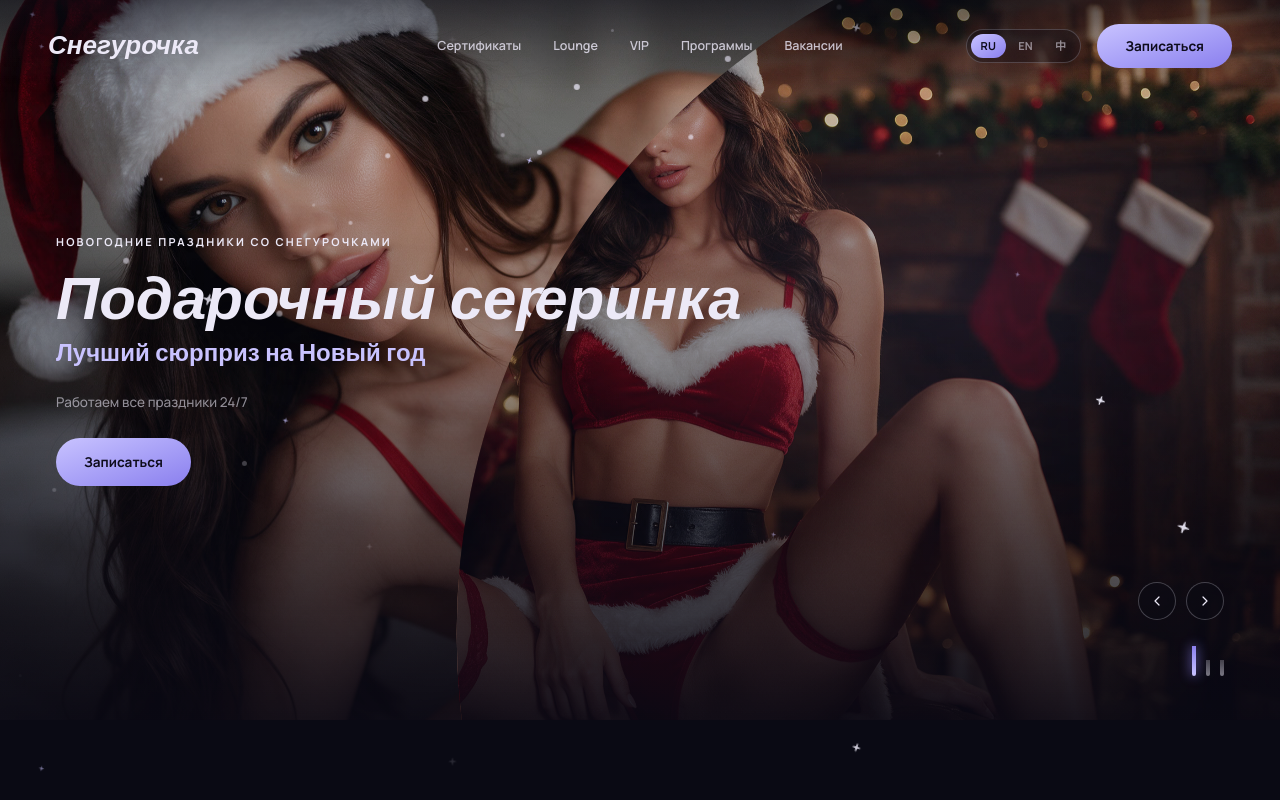
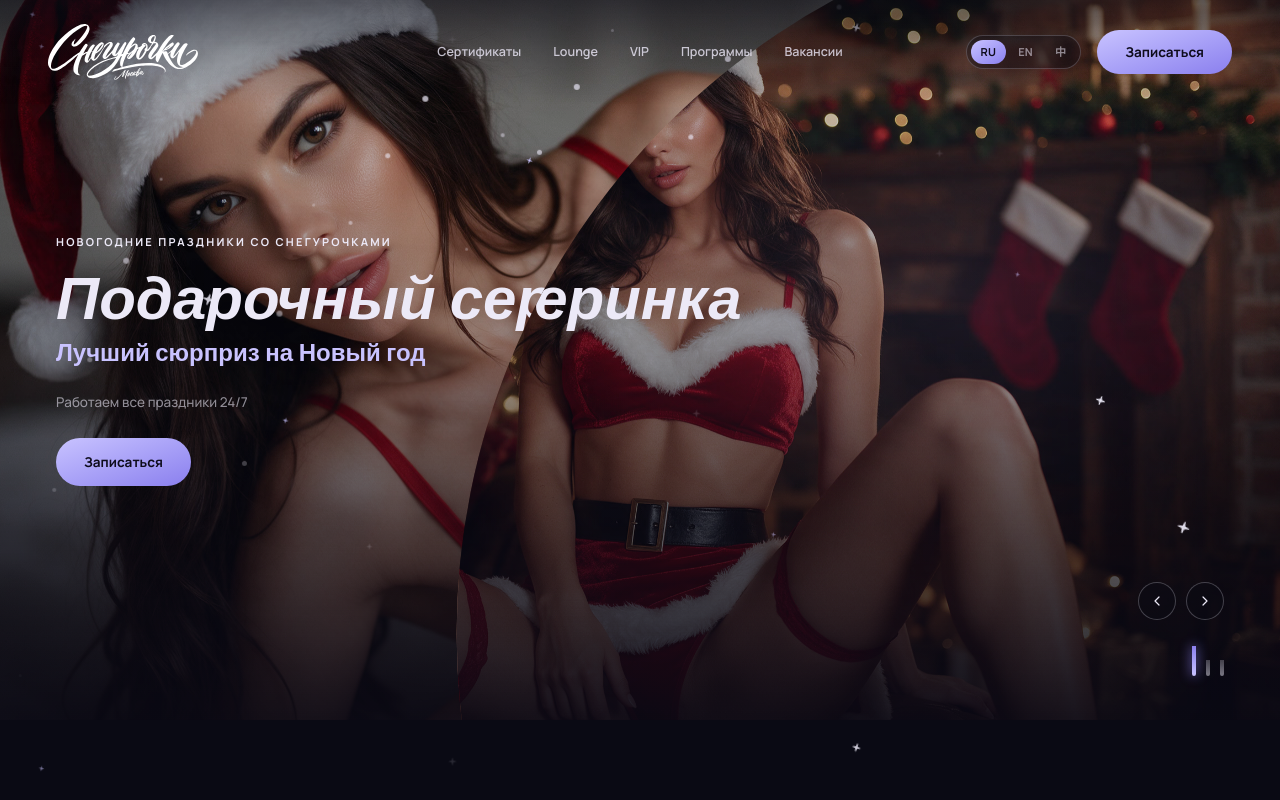
Before and after one commit to kabuto-lab/snegurochka, a Next.js app: page / in a window 1280 px wide. Shown: the top 800 px of the page. Built offline with nearby package versions, Linux system fonts and the light colour scheme.

Commit message:
feat(brand): show white Snegurochka logo in header and footer

```diff
--- a/src/components/Footer.tsx
+++ b/src/components/Footer.tsx
@@ -1,6 +1,7 @@
 "use client";
 
 import { FC } from "react";
+import Image from "next/image";
 import { NAV_HREFS, VACANCIES_HREF } from "./constants";
 import { useLanguage } from "@/lib/i18n/LanguageContext";
 
@@ -16,7 +17,7 @@ export const Footer: FC = () => {
         <footer className="max-w-325 w-full mx-auto py-8 px-5 flex flex-col gap-7 border-t border-solid border-[rgba(236,233,247,.08)] md:py-10 md:px-12 md:gap-9">
             <div className="flex w-full flex-col items-start gap-8 md:flex-row md:items-start md:justify-between md:gap-0">
                 <div className="flex flex-col gap-3 max-w-[320px]">
-                    <span className="font-display text-2xl font-bold italic text-foreground md:text-[26px]">Снегурочка</span>
+                    <Image src="/snegurochka-white.svg" alt="Снегурочка Москва" width={1178} height={440} unoptimized className="h-14 w-auto" />
                     <p className="text-[12px] text-foreground-faint">
                         {t.footer.copyright}
                     </p>
--- a/src/components/Header.tsx
+++ b/src/components/Header.tsx
@@ -2,6 +2,7 @@
 
 import { FC, useEffect, useState } from "react";
 import Link from "next/link";
+import Image from "next/image";
 import { Menu, X } from "lucide-react";
 import { NAV_HREFS, VACANCIES_HREF } from "./constants";
 import { LangSwitch } from "./LangSwitch";
@@ -35,12 +36,20 @@ export const Header: FC = () => {
   return (
     <header className="absolute inset-x-0 top-0 z-50 w-full bg-linear-to-b from-background/60 via-background/25 to-transparent">
       <div className="relative flex items-center justify-between gap-4 px-5 py-4 lg:px-12 lg:py-6">
-        <div className="flex items-baseline gap-2">
+        <div className="flex items-center">
           <Link
             href="/"
-            className="font-display cursor-pointer text-2xl font-bold text-foreground italic transition-colors duration-300 hover:text-accent-light lg:text-[26px]"
+            className="block cursor-pointer"
           >
-            Снегурочка
+            <Image
+              src="/snegurochka-white.svg"
+              alt="Снегурочка Москва"
+              width={1178}
+              height={440}
+              unoptimized
+              priority
+              className="h-12 w-auto lg:h-14"
+            />
           </Link>
         </div>
 
```
Also changed, not shown: public/snegurochka-white.svg (added).
